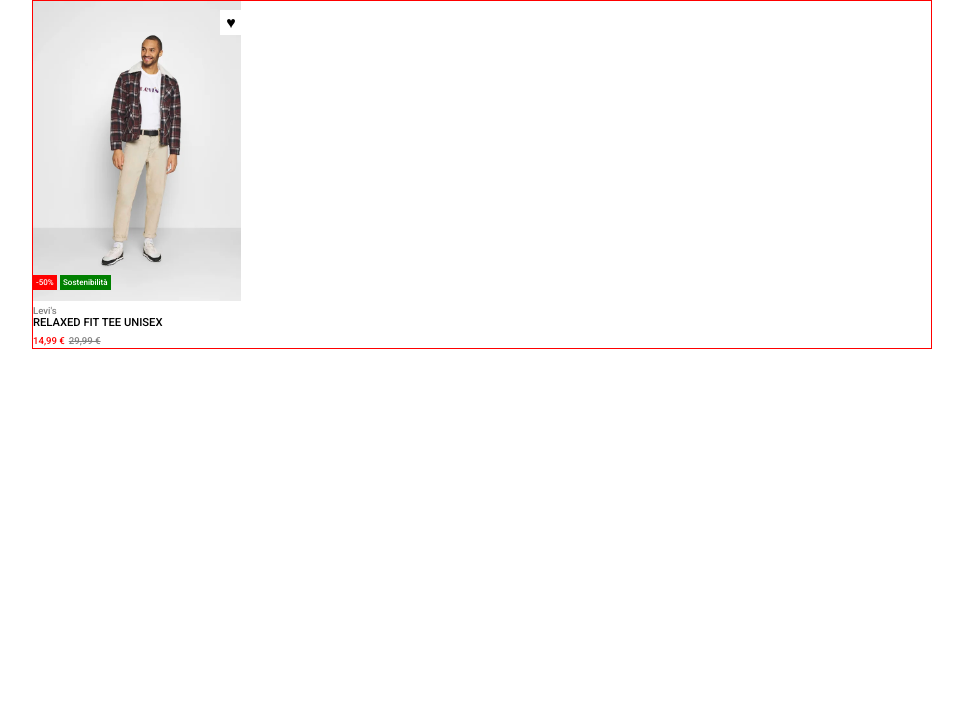
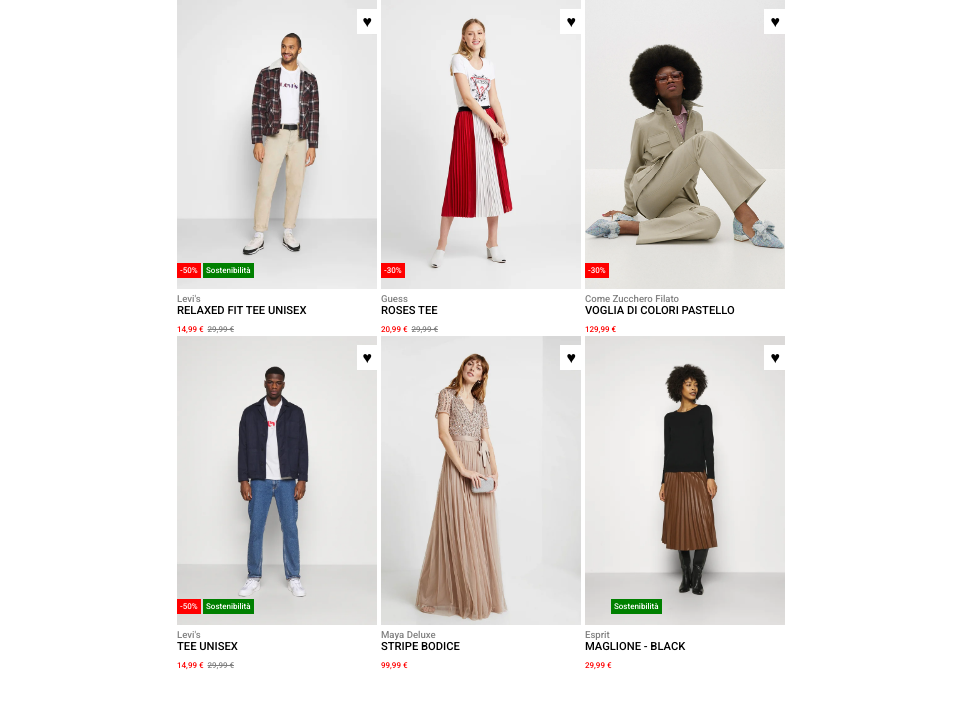
Before and after one commit to catclou/html-css-boolando, a plain HTML site: page index.html in a window 1280 px wide. Shown: the whole page, without its empty margins (158-1121 px from the left). Drawn offline with Linux system fonts and the light colour scheme.

Commit message:
wrote all the items and finished the exercise

```diff
--- a/assets/css/style.css
+++ b/assets/css/style.css
@@ -9,8 +9,7 @@
 
 .maxi-wrapper {
     margin: auto;
-    border: 1px solid red;
-    width: 900px;
+    width: 610px;
 }
 
 .card {
@@ -22,7 +21,7 @@
 }
 
 img {
-    height: 300px;
+    width: 200px;
 }
 
 .discount, .green {
@@ -76,10 +75,8 @@
 }
 
 .price, .old-price {
-    font-size: 0.6rem;
+    font-size: 0.5rem;
 }
-
-
 
 #img1-b {
 
--- a/index.html
+++ b/index.html
@@ -32,6 +32,83 @@
             <span class="old-price">29,99 €</span>
         </div>
 
+        <!-- second item -->
+        <div class="card">
+            <div class="photo">
+                <img id="img1-a" src="./assets/img/2.webp" alt="a girl wearing a Guess' t-shirt">
+                <img id="img1-b" src="./assets/img/2b.webp" alt="a girl wearing a Guess' t-shirt">
+                <div></div>
+                <span class="discount">-30%</span>
+                <span class="heart"> &hearts;</span>
+            </div>
+
+            <span class="brand">Guess</span>
+            <span class="item-name">ROSES TEE</span>
+            <span class="price">20,99 €</span>
+            <span class="old-price">29,99 €</span>
+        </div>
+
+        <!-- third item -->
+        <div class="card">
+            <div class="photo">
+                <img id="img1-a" src="./assets/img/3.webp" alt="a girl wearing a Come Zucchero Filato's suit">
+                <img id="img1-b" src="./assets/img/3b.webp" alt="a girl wearing a Come Zucchero Filato's suit">
+                <div></div>
+                <span class="discount">-30%</span>
+                <span class="heart"> &hearts;</span>
+            </div>
+
+            <span class="brand">Come Zucchero Filato</span>
+            <span class="item-name">VOGLIA DI COLORI PASTELLO</span>
+            <span class="price">129,99 €</span>
+        </div>
+
+        <!-- fourth item -->
+        <div class="card">
+            <div class="photo">
+                <img id="img1-a" src="./assets/img/4.webp" alt="a guy wearing a Levi's t-shirt">
+                <img id="img1-b" src="./assets/img/4b.webp" alt="a guy wearing a Levi's t-shirt">
+                <div></div>
+                <span class="discount">-50%</span>
+                <span class="green">Sostenibilità</span>
+                <span class="heart"> &hearts;</span>
+            </div>
+
+            <span class="brand">Levi's</span>
+            <span class="item-name">TEE UNISEX</span>
+            <span class="price">14,99 €</span>
+            <span class="old-price">29,99 €</span>
+        </div>
+
+        <!-- fifth item -->
+        <div class="card">
+            <div class="photo">
+                <img id="img1-a" src="./assets/img/5.webp" alt="a girl wearing an elegant dress">
+                <img id="img1-b" src="./assets/img/5b.webp" alt="a girl wearing an elegant dress">
+                <div></div>
+                <span class="heart"> &hearts;</span>
+            </div>
+
+            <span class="brand">Maya Deluxe</span>
+            <span class="item-name">STRIPE BODICE</span>
+            <span class="price">99,99 €</span>
+        </div>
+
+        <!-- sixth item -->
+        <div class="card">
+            <div class="photo">
+                <img id="img1-a" src="./assets/img/6.webp" alt="a girl wearing a shirt">
+                <img id="img1-b" src="./assets/img/6b.webp" alt="a girl wearing a shirt">
+                <div></div>
+                <span class="green">Sostenibilità</span>
+                <span class="heart"> &hearts;</span>
+            </div>
+
+            <span class="brand">Esprit</span>
+            <span class="item-name">MAGLIONE - BLACK</span>
+            <span class="price">29,99 €</span>
+        </div>
+
     </div>
 
 </body>
```
